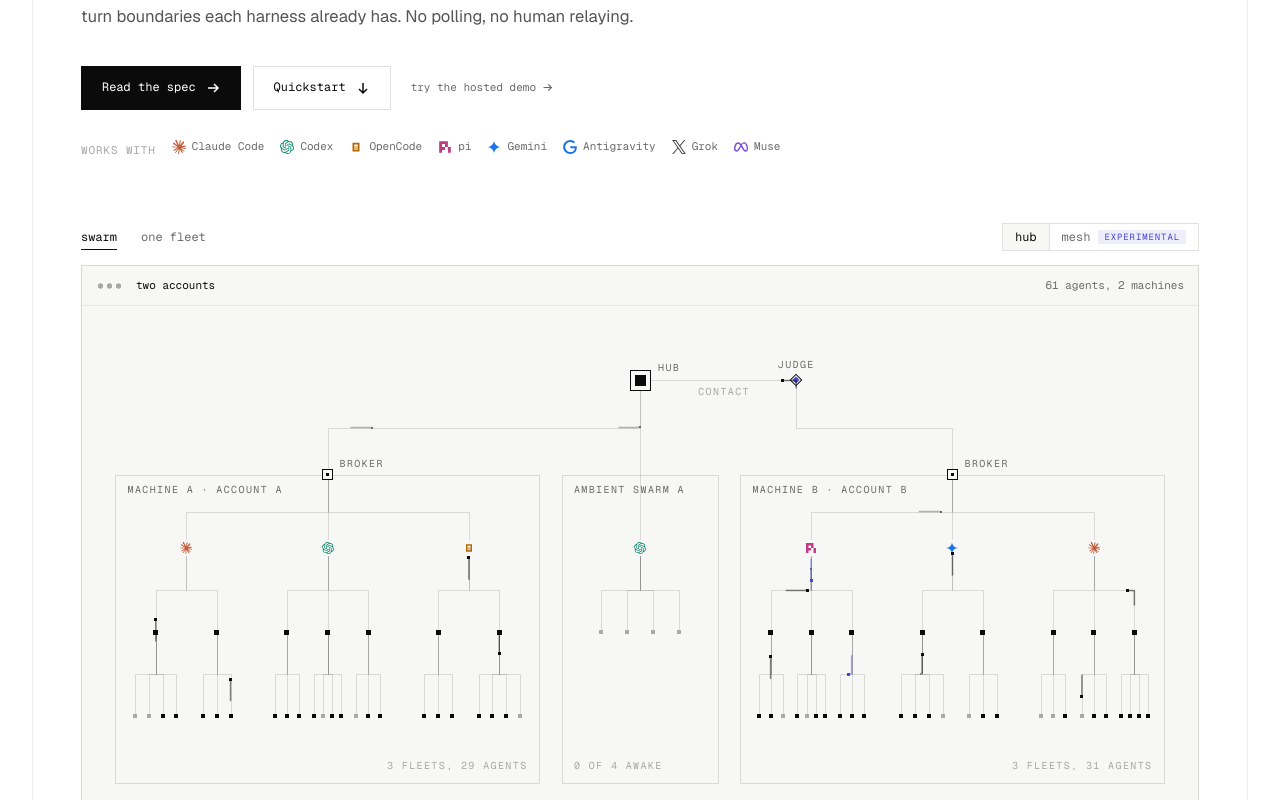
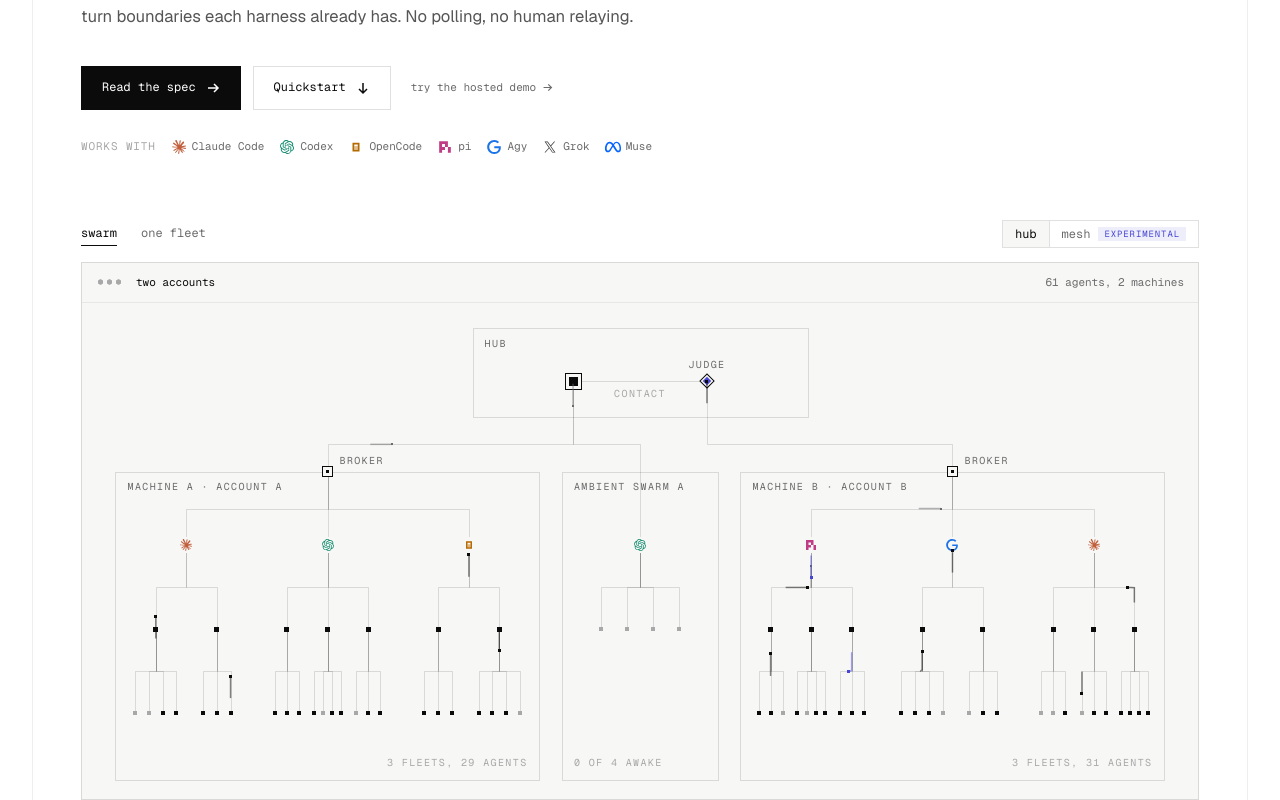
Before and after one commit to scphq/scp, a Next.js app in the folder apps/web/: page / in a window 1280 px wide. Shown: the part 420-1220 px from the top of the page. Built offline with nearby package versions, Linux system fonts and the light colour scheme.

Commit message:
fix(web): hub and mesh judges inside their boxes; works-with row

```diff
--- a/apps/web/app/content.ts
+++ b/apps/web/app/content.ts
@@ -23,9 +23,9 @@ export const HERO_FACTS = [
 
 export const DEMO_CAPTIONS = {
   swarm:
-    "Two machines on two accounts, three fleets each, and ambient swarm a, all trees under one hub. Messages between the accounts cross as contacts through the judge; ambient workers wake on a message and sleep after replying.",
+    "Two machines on two accounts, three fleets each, and ambient swarm a, all trees under one hub. Messages between the accounts cross as contacts through the judge inside the hub; ambient workers wake on a message and sleep after replying.",
   fleet: "An orchestrator spawns three workers in three harnesses, steers one, and waits. Results arrive at turn boundaries.",
-  mesh: "Experimental: four machines of one account and no hub. Each pair of brokers links directly after a mutual signature handshake, and signed machine records spread over the links.",
+  mesh: "Experimental: four machines of one account and no central hub. Each machine is its own hub: brokers link directly after a mutual signature handshake, signed machine records spread over the links, and a message from a peer passes the receiving machine's judge before it reaches the tree.",
 };
 
 export const PROTOCOL = {
--- a/apps/web/app/globals.css
+++ b/apps/web/app/globals.css
@@ -37,7 +37,7 @@
   --h-gemini: #1a73e8;
   --h-agy: #1a73e8;
   --h-grok: #3a3a3a;
-  --h-muse: #7a4bd4;
+  --h-muse: #0866ff;
 }
 
 @media (prefers-color-scheme: dark) {
@@ -60,7 +60,7 @@
     --h-gemini: #7aa9ff;
     --h-agy: #7aa9ff;
     --h-grok: #e6e6e6;
-    --h-muse: #ab8ef6;
+    --h-muse: #3384ff;
   }
 }
 
@@ -328,7 +328,7 @@ h3 {
 .works {
   display: flex;
   flex-wrap: wrap;
-  align-items: baseline;
+  align-items: center;
   gap: 0.5rem 1rem;
   margin-top: 1.75rem;
   font-family: var(--mono);
@@ -345,7 +345,10 @@ h3 {
 .works ul {
   display: flex;
   flex-wrap: wrap;
+  align-items: center;
   gap: 0.5rem 1rem;
+  margin: 0;
+  padding: 0;
   list-style: none;
 }
 
@@ -353,6 +356,7 @@ h3 {
   display: inline-flex;
   align-items: center;
   gap: 0.375rem;
+  line-height: 1;
 }
 
 .h-icon {
--- a/apps/web/app/harnesses.tsx
+++ b/apps/web/app/harnesses.tsx
@@ -8,7 +8,8 @@ export type Harness = (typeof HARNESSES)[number];
 
 type Part = { d: string; alpha?: number; evenodd?: boolean };
 
-export const HARNESS: Record<Harness, { label: string; parts: Part[] }> = {
+/** `scale` evens out visual weight: a mark is drawn that much larger or smaller around its centre. */
+export const HARNESS: Record<Harness, { label: string; parts: Part[]; scale?: number }> = {
   claude: {
     label: "Claude Code",
     parts: [
@@ -42,7 +43,7 @@ export const HARNESS: Record<Harness, { label: string; parts: Part[] }> = {
     ],
   },
   agy: {
-    label: "Antigravity",
+    label: "Agy",
     parts: [
       {
         d: "M12.48 10.92v3.28h7.84c-.24 1.84-.853 3.187-1.787 4.133-1.147 1.147-2.933 2.4-6.053 2.4-4.827 0-8.6-3.893-8.6-8.72s3.773-8.72 8.6-8.72c2.6 0 4.507 1.027 5.907 2.347l2.307-2.307C18.747 1.44 16.133 0 12.48 0 5.867 0 .307 5.387.307 12s5.56 12 12.173 12c3.573 0 6.267-1.173 8.373-3.36 2.16-2.16 2.84-5.213 2.84-7.667 0-.76-.053-1.467-.173-2.053H12.48z",
@@ -51,6 +52,7 @@ export const HARNESS: Record<Harness, { label: string; parts: Part[] }> = {
   },
   grok: {
     label: "Grok",
+    scale: 0.8,
     parts: [
       {
         d: "M14.234 10.162 22.977 0h-2.072l-7.591 8.824L7.251 0H.258l9.168 13.343L.258 24H2.33l8.016-9.318L16.749 24h6.993zm-2.837 3.299-.929-1.329L3.076 1.56h3.182l5.965 8.532.929 1.329 7.754 11.09h-3.182z",
@@ -59,6 +61,7 @@ export const HARNESS: Record<Harness, { label: string; parts: Part[] }> = {
   },
   muse: {
     label: "Muse",
+    scale: 1.15,
     parts: [
       {
         d: "M6.915 4.03c-1.968 0-3.683 1.28-4.871 3.113C.704 9.208 0 11.883 0 14.449c0 .706.07 1.369.21 1.973a6.624 6.624 0 0 0 .265.86 5.297 5.297 0 0 0 .371.761c.696 1.159 1.818 1.927 3.593 1.927 1.497 0 2.633-.671 3.965-2.444.76-1.012 1.144-1.626 2.663-4.32l.756-1.339.186-.325c.061.1.121.196.183.3l2.152 3.595c.724 1.21 1.665 2.556 2.47 3.314 1.046.987 1.992 1.22 3.06 1.22 1.075 0 1.876-.355 2.455-.843a3.743 3.743 0 0 0 .81-.973c.542-.939.861-2.127.861-3.745 0-2.72-.681-5.357-2.084-7.45-1.282-1.912-2.957-2.93-4.716-2.93-1.047 0-2.088.467-3.053 1.308-.652.57-1.257 1.29-1.82 2.05-.69-.875-1.335-1.547-1.958-2.056-1.182-.966-2.315-1.303-3.454-1.303zm10.16 2.053c1.147 0 2.188.758 2.992 1.999 1.132 1.748 1.647 4.195 1.647 6.4 0 1.548-.368 2.9-1.839 2.9-.58 0-1.027-.23-1.664-1.004-.496-.601-1.343-1.878-2.832-4.358l-.617-1.028a44.908 44.908 0 0 0-1.255-1.98c.07-.109.141-.224.211-.327 1.12-1.667 2.118-2.602 3.358-2.602zm-10.201.553c1.265 0 2.058.791 2.675 1.446.307.327.737.871 1.234 1.579l-1.02 1.566c-.757 1.163-1.882 3.017-2.837 4.338-1.191 1.649-1.81 1.817-2.486 1.817-.524 0-1.038-.237-1.383-.794-.263-.426-.464-1.13-.464-2.046 0-2.221.63-4.535 1.66-6.088.454-.687.964-1.226 1.533-1.533a2.264 2.264 0 0 1 1.088-.285z",
@@ -68,8 +71,19 @@ export const HARNESS: Record<Harness, { label: string; parts: Part[] }> = {
 };
 
 export function HarnessIcon({ h, size = 14 }: { h: Harness; size?: number }) {
+  const v = 24 / (HARNESS[h].scale ?? 1);
+  const o = 12 - v / 2;
   return (
-    <svg className={`h-icon h-${h}`} width={size} height={size} viewBox="0 0 24 24" fill="currentColor" aria-hidden="true" focusable="false">
+    <svg
+      className={`h-icon h-${h}`}
+      width={size}
+      height={size}
+      viewBox={`${o} ${o} ${v} ${v}`}
+      overflow="visible"
+      fill="currentColor"
+      aria-hidden="true"
+      focusable="false"
+    >
       {HARNESS[h].parts.map((p) => (
         <path key={p.d} d={p.d} fillOpacity={p.alpha} fillRule={p.evenodd ? "evenodd" : undefined} />
       ))}
@@ -82,8 +96,10 @@ const paths = new Map<string, Path2D>();
 /** Draw a harness mark centred on (x, y), `size` px square, in `color`. */
 export function drawHarness(ctx: CanvasRenderingContext2D, h: Harness, x: number, y: number, size: number, color: string) {
   ctx.save();
-  ctx.translate(Math.round(x - size / 2), Math.round(y - size / 2));
-  ctx.scale(size / 24, size / 24);
+  const k = (size * (HARNESS[h].scale ?? 1)) / 24;
+  ctx.translate(Math.round(x), Math.round(y));
+  ctx.scale(k, k);
+  ctx.translate(-12, -12);
   ctx.fillStyle = color;
   const base = ctx.globalAlpha;
   for (const p of HARNESS[h].parts) {
--- a/apps/web/app/mesh.tsx
+++ b/apps/web/app/mesh.tsx
@@ -1,10 +1,10 @@
 "use client";
 
 import { useEffect, useRef } from "react";
-import { drawHarness, HARNESSES, type Harness } from "./harnesses";
-import { at, elbow, ICON, type Palette, type Pt, type Pulse, palette, pulse, rng } from "./swarm";
+import { drawHarness, type Harness } from "./harnesses";
+import { at, elbow, ICON, judge, type Palette, type Pt, type Pulse, palette, pulse, rng } from "./swarm";
 
-type Kind = "broker" | "root" | "sub" | "worker";
+type Kind = "broker" | "judge" | "root" | "sub" | "worker";
 
 interface N extends Pt {
   kind: Kind;
@@ -37,6 +37,7 @@ interface Scene {
   nodes: N[];
   boxes: Box[];
   brokers: number[];
+  judges: number[];
   wires: Wire[];
   top: number;
 }
@@ -58,6 +59,13 @@ const FLEETS: number[][][] = [
     [4, 3, 3],
     [3, 4],
   ],
+];
+
+const ROOT_HARNESS: Harness[][] = [
+  ["claude", "codex"],
+  ["pi", "agy"],
+  ["grok", "muse"],
+  ["codex", "opencode"],
 ];
 
 /** every pair of machines, with the lane each direct link runs in; only the two middle links cross */
@@ -91,15 +99,24 @@ function build(w: number, h: number): Scene {
     return wide ? { x: u, y: edge, w: size, h: h * 0.52, label } : { x: edge, y: u, w: w * 0.77, h: size, label };
   });
 
+  const judges: number[] = [];
   const brokers = boxes.map((box, m) => {
     const broker = add({ ...(wide ? { x: box.x + box.w / 2, y: box.y } : { x: box.x, y: box.y }), kind: "broker", parent: -1, alive: true, machine: m });
+    const gate = add({
+      ...(wide ? { x: box.x + box.w / 2, y: box.y + box.h * 0.16 } : { x: box.x + 22, y: box.y + box.h * 0.27 }),
+      kind: "judge",
+      parent: broker,
+      alive: true,
+      machine: m,
+    });
+    judges.push(gate);
     const fleets = FLEETS[m];
     const slot = box.w / fleets.length;
-    const top = box.y + box.h * (wide ? 0.3 : 0.4);
-    const step = Math.min(box.h * (wide ? 0.29 : 0.25), 54);
+    const top = box.y + box.h * (wide ? 0.34 : 0.48);
+    const step = Math.min(box.h * (wide ? 0.27 : 0.21), 54);
     fleets.forEach((subs, f) => {
       const fx = box.x + slot * f;
-      const root = add({ x: fx + slot / 2, y: top, kind: "root", parent: broker, alive: true, machine: m, harness: HARNESSES[(m * 3 + f) % HARNESSES.length] });
+      const root = add({ x: fx + slot / 2, y: top, kind: "root", parent: gate, alive: true, machine: m, harness: ROOT_HARNESS[m][f] });
       const subSlot = (slot * 0.86) / subs.length;
       const sx0 = fx + slot * 0.07;
       subs.forEach((n, s) => {
@@ -133,7 +150,14 @@ function build(w: number, h: number): Scene {
     return { a, b, pts: [nodes[brokers[a]], at2(ua, edge), at2(ua, v), at2(ub, v), at2(ub, edge), nodes[brokers[b]]] };
   });
 
-  return { w, h, wide, nodes, boxes, brokers, wires, top: lanes[lanes.length - 1] };
+  return { w, h, wide, nodes, boxes, brokers, judges, wires, top: lanes[lanes.length - 1] };
+}
+
+function link(nodes: N[], i: number): Pt[] {
+  const n = nodes[i];
+  const p = nodes[n.parent];
+  if (n.kind === "judge" && p.x !== n.x) return [p, { x: p.x, y: n.y }, n];
+  return elbow(p, n);
 }
 
 function ancestors(nodes: N[], i: number): number[] {
@@ -144,6 +168,7 @@ function ancestors(nodes: N[], i: number): number[] {
 
 /** the path from one node to another in the same machine's tree */
 function within(nodes: N[], from: number, to: number): Pt[] {
+  const seg = (i: number) => link(nodes, i);
   const up = ancestors(nodes, from);
   const down = ancestors(nodes, to);
   const lca = up.find((n) => down.includes(n));
@@ -155,8 +180,8 @@ function within(nodes: N[], from: number, to: number): Pt[] {
       if (!last || last.x !== p.x || last.y !== p.y) pts.push({ x: p.x, y: p.y });
     }
   };
-  for (let k = 0; up[k] !== lca; k++) push(elbow(nodes[nodes[up[k]].parent], nodes[up[k]]).reverse());
-  for (const n of down.slice(0, down.indexOf(lca)).reverse()) push(elbow(nodes[nodes[n].parent], nodes[n]));
+  for (let k = 0; up[k] !== lca; k++) push(seg(up[k]).reverse());
+  for (const n of down.slice(0, down.indexOf(lca)).reverse()) push(seg(n));
   return pts;
 }
 
@@ -223,8 +248,14 @@ export function Mesh({ status }: { status: React.RefObject<HTMLSpanElement | nul
       const from = pick([...of("worker", true, ma), ...of("root", undefined, ma)]);
       const to = pick(of("root", undefined, mb));
       if (from === undefined || to === undefined) return;
-      const pts = [...within(scene.nodes, from, scene.brokers[ma]), ...wireBetween(ma, mb).slice(1), ...within(scene.nodes, scene.brokers[mb], to).slice(1)];
-      pulses.push(pulse(pts, "fg", 150));
+      const out = within(scene.nodes, from, scene.brokers[ma]);
+      const wire = wireBetween(ma, mb).slice(1);
+      const inbound = within(scene.nodes, scene.brokers[mb], to).slice(1);
+      const p = pulse([...out, ...wire, ...inbound], "fg", 150);
+      p.holdAt = p.cum[out.length + wire.length];
+      p.hold = 0.35 + r() * 0.5;
+      p.gate = scene.judges[mb];
+      pulses.push(p);
     };
 
     const spawnRecords = () => {
@@ -264,6 +295,7 @@ export function Mesh({ status }: { status: React.RefObject<HTMLSpanElement | nul
       for (const p of pulses) {
         p.d = p.cum[p.cum.length - 1] * (0.35 + r() * 0.4);
         p.done = undefined;
+        p.holdAt = undefined;
       }
     };
 
@@ -285,7 +317,15 @@ export function Mesh({ status }: { status: React.RefObject<HTMLSpanElement | nul
         n.a += ((n.alive ? 1 : 0) - n.a) * Math.min(1, dt * 3);
         n.ring = Math.max(0, n.ring - dt * 1.3);
       }
-      for (const p of pulses) p.d += p.speed * dt;
+      for (const p of pulses) {
+        if (p.holdAt !== undefined && p.d >= p.holdAt && (p.hold ?? 0) > 0) {
+          p.d = p.holdAt;
+          p.hold! -= dt;
+          if (p.gate !== undefined) scene.nodes[p.gate].ring = 1;
+          continue;
+        }
+        p.d += p.speed * dt;
+      }
       pulses = pulses.filter((p) => {
         if (p.d < p.cum[p.cum.length - 1]) return true;
         p.done?.();
@@ -294,7 +334,7 @@ export function Mesh({ status }: { status: React.RefObject<HTMLSpanElement | nul
       timers.count -= dt;
       if (timers.count <= 0 && status.current) {
         timers.count = 1;
-        const agents = scene.nodes.filter((n) => n.kind !== "broker" && n.alive).length;
+        const agents = scene.nodes.filter((n) => n.kind !== "broker" && n.kind !== "judge" && n.alive).length;
         status.current.textContent = `${agents} agents, ${scene.boxes.length} machines`;
       }
     };
@@ -324,24 +364,27 @@ export function Mesh({ status }: { status: React.RefObject<HTMLSpanElement | nul
       ctx.strokeStyle = pal.line;
       ctx.lineWidth = 1;
       ctx.beginPath();
-      nodes.forEach((n) => {
-        if (n.parent >= 0) line(elbow(nodes[n.parent], n));
+      nodes.forEach((n, i) => {
+        if (n.parent >= 0) line(link(nodes, i));
       });
       for (const wire of scene.wires) line(wire.pts.slice(1, -1));
       ctx.stroke();
 
-      if (scene.wide) label("no hub, brokers peer directly", w / 2, scene.top - 14, "center");
+      if (scene.wide) label("no central hub, every machine is its own", w / 2, scene.top - 14, "center");
 
       boxes.forEach((box, m) => {
         ctx.strokeStyle = pal.line;
         ctx.strokeRect(crisp(box.x), crisp(box.y), Math.round(box.w), Math.round(box.h));
         label(box.label, box.x + 12, box.y + 16);
-        const alive = nodes.filter((n) => n.machine === m && n.alive && n.kind !== "broker").length;
-        label(`${FLEETS[m].length} fleets, ${alive} agents`, box.x + box.w - 12, scene.wide ? box.y + box.h - 16 : box.y + 16, "right", pal.faint);
+        label("own hub", box.x + box.w - 12, box.y + 16, "right");
+        const alive = nodes.filter((n) => n.machine === m && n.alive && n.kind !== "broker" && n.kind !== "judge").length;
+        const text = `${FLEETS[m].length} fleets, ${alive} agents`;
+        if (scene.wide) label(text, box.x + box.w - 12, box.y + box.h - 16, "right", pal.faint);
+        else label(text, box.x + box.w - 12, nodes[scene.judges[m]].y, "right", pal.faint);
       });
 
       for (const n of nodes) {
-        if (n.kind === "broker") continue;
+        if (n.kind === "broker" || n.kind === "judge") continue;
         const s = n.kind === "root" ? 7 : n.kind === "sub" ? 5 : 4;
         if (n.harness) {
           ctx.fillStyle = pal.bg;
@@ -378,6 +421,12 @@ export function Mesh({ status }: { status: React.RefObject<HTMLSpanElement | nul
           ctx.globalAlpha = 1;
         }
         label("broker", n.x + 12, n.y - 10);
+      }
+
+      for (const i of scene.judges) {
+        const n = nodes[i];
+        judge(ctx, n, pal);
+        label("judge", n.x + 12, n.y);
       }
 
       for (const p of pulses) {
--- a/apps/web/app/page.tsx
+++ b/apps/web/app/page.tsx
@@ -64,7 +64,7 @@ export default function Home() {
               <div className="works rise" style={{ "--i": 3 } as CSSProperties}>
                 <span className="works-k">works with</span>
                 <ul>
-                  {HARNESSES.map((h) => (
+                  {HARNESSES.filter((h) => h !== "gemini").map((h) => (
                     <li key={h}>
                       <HarnessIcon h={h} />
                       {HARNESS[h].label}
--- a/apps/web/app/showcase.tsx
+++ b/apps/web/app/showcase.tsx
@@ -19,8 +19,8 @@ type View = (typeof VIEWS)[number]["id"];
 type Mode = (typeof MODES)[number]["id"];
 
 const FIGURES: Record<Mode, string> = {
-  hub: "Trees under one hub: machine a on account a, machine b on account b with three fleets each, and ambient swarm a; messages between the accounts pass the judge",
-  mesh: "Four machines of one account whose brokers link directly to each other, with no hub",
+  hub: "Trees under one hub: machine a on account a, machine b on account b with three fleets each, and ambient swarm a; messages between the accounts pass the judge inside the hub",
+  mesh: "Four machines of one account, each its own hub with a judge inside, whose brokers link directly to each other with no central hub",
 };
 
 export function Showcase({ captions }: { captions: Record<View | "mesh", string> }) {
--- a/apps/web/app/swarm.tsx
+++ b/apps/web/app/swarm.tsx
@@ -34,6 +34,7 @@ export interface Pulse {
   color: "fg" | "acc" | "dim";
   holdAt?: number;
   hold?: number;
+  gate?: number;
   done?: () => void;
 }
 
@@ -44,6 +45,7 @@ interface Scene {
   rail: number;
   nodes: N[];
   boxes: Box[];
+  hubBox: Box;
   hub: number;
   gate: number;
 }
@@ -73,7 +75,7 @@ const FLEETS: number[][][] = [
 
 const ROOT_HARNESS: Harness[][] = [
   ["claude", "codex", "opencode"],
-  ["pi", "gemini", "claude"],
+  ["pi", "agy", "claude"],
 ];
 
 const AMBIENT = 2;
@@ -88,8 +90,14 @@ function build(w: number, h: number, labelW: number): Scene {
   const add = (n: Omit<N, "a" | "ring">) => nodes.push({ ...n, a: n.alive ? 1 : 0, ring: 0 }) - 1;
   const rail = w * 0.025;
 
-  const hubPt = wide ? { x: w * 0.5, y: h * 0.15 } : { x: w * 0.5, y: h * 0.06 };
-  const hub = add({ ...hubPt, kind: "hub", parent: -1, alive: true, machine: -1 });
+  const hw = Math.max(w * 0.3, 280);
+  const hubBox: Box = wide
+    ? { x: (w - hw) / 2, y: h * 0.05, w: hw, h: h * 0.18, label: "hub" }
+    : { x: w * 0.07, y: h * 0.015, w: w * 0.86, h: h * 0.105, label: "hub" };
+  const hubY = hubBox.y + hubBox.h * (wide ? 0.6 : 0.66);
+  const hub = add({ x: wide ? w * 0.5 - hw * 0.2 : hubBox.x + hubBox.w * 0.3, y: hubY, kind: "hub", parent: -1, alive: true, machine: -1 });
+  const gatePt = { x: wide ? w * 0.5 + hw * 0.2 : hubBox.x + hubBox.w * 0.72, y: hubY };
+  const gate = add({ ...gatePt, kind: "gate", parent: hub, alive: true, machine: -1 });
 
   let boxes: Box[];
   if (wide) {
@@ -108,14 +116,11 @@ function build(w: number, h: number, labelW: number): Scene {
     const x = w * 0.07;
     const bw = w * 0.86;
     boxes = [
-      { x, y: h * 0.13, w: bw, h: h * 0.3, label: "machine a · account a" },
+      { x, y: h * 0.16, w: bw, h: h * 0.28, label: "machine a · account a" },
       { x, y: h * 0.67, w: bw, h: h * 0.3, label: "machine b · account b" },
-      { x, y: h * 0.48, w: bw, h: h * 0.14, label: AMBIENT_LABEL },
+      { x, y: h * 0.49, w: bw, h: h * 0.13, label: AMBIENT_LABEL },
     ];
   }
-
-  const gatePt = wide ? { x: hubPt.x + (boxes[1].x + boxes[1].w / 2 - hubPt.x) * 0.5, y: hubPt.y } : { x: w - rail, y: hubPt.y };
-  const gate = add({ ...gatePt, kind: "gate", parent: hub, alive: true, machine: -1 });
 
   boxes.slice(0, 2).forEach((box, m) => {
     const corner = wide ? { x: box.x + box.w / 2, y: box.y } : { x: m === 0 ? box.x : box.x + box.w, y: box.y };
@@ -150,7 +155,7 @@ function build(w: number, h: number, labelW: number): Scene {
     add({ x: ab.x + ab.w / 2 + (k - (AMBIENT_WORKERS - 1) / 2) * spacing, y: atop + astep, kind: "worker", parent: root, alive: false, machine: AMBIENT });
   }
 
-  return { w, h, wide, rail, nodes, boxes, hub, gate };
+  return { w, h, wide, rail, nodes, boxes, hubBox, hub, gate };
 }
 
 export function elbow(a: Pt, b: Pt): Pt[] {
@@ -162,8 +167,13 @@ export function elbow(a: Pt, b: Pt): Pt[] {
 function link(scene: Scene, i: number): Pt[] {
   const n = scene.nodes[i];
   const p = scene.nodes[n.parent];
-  if (!scene.wide && p.kind === "gate") return [p, { x: p.x, y: n.y }, n];
+  const edge = scene.w - scene.rail;
+  if (!scene.wide && p.kind === "gate") return [p, { x: edge, y: p.y }, { x: edge, y: n.y }, n];
   if (!scene.wide && p.kind === "hub" && n.kind !== "gate") return [p, { x: scene.rail, y: p.y }, { x: scene.rail, y: n.y }, n];
+  if (scene.wide && (p.kind === "hub" || p.kind === "gate") && n.kind !== "gate") {
+    const bus = (scene.hubBox.y + scene.hubBox.h + scene.boxes[0].y) / 2;
+    return [p, { x: p.x, y: bus }, { x: n.x, y: bus }, n];
+  }
   return elbow(p, n);
 }
 
@@ -219,6 +229,23 @@ export interface Palette {
   bg: string;
   mono: string;
   h: Record<Harness, string>;
+}
+
+export function judge(ctx: CanvasRenderingContext2D, n: Pt & { ring: number }, pal: Palette) {
+  ctx.save();
+  ctx.translate(Math.round(n.x), Math.round(n.y));
+  ctx.rotate(Math.PI / 4);
+  ctx.fillStyle = pal.bg;
+  ctx.fillRect(-5.5, -5.5, 11, 11);
+  ctx.strokeStyle = pal.fg;
+  ctx.strokeRect(-5, -5, 10, 10);
+  if (n.ring > 0) {
+    ctx.globalAlpha = Math.min(1, n.ring * 1.5);
+    ctx.fillStyle = pal.acc;
+    ctx.fillRect(-3, -3, 6, 6);
+    ctx.globalAlpha = 1;
+  }
+  ctx.restore();
 }
 
 export function palette(el: HTMLElement): Palette {
@@ -291,6 +318,7 @@ export function Swarm({ status }: { status: React.RefObject<HTMLSpanElement | nu
       if (k > 0) {
         p.holdAt = p.cum[k];
         p.hold = 0.5 + r() * 0.7;
+        p.gate = scene.gate;
       }
       pulses.push(p);
     };
@@ -387,7 +415,7 @@ export function Swarm({ status }: { status: React.RefObject<HTMLSpanElement | nu
         if (p.holdAt !== undefined && p.d >= p.holdAt && (p.hold ?? 0) > 0) {
           p.d = p.holdAt;
           p.hold! -= dt;
-          scene.nodes[scene.gate].ring = 1;
+          if (p.gate !== undefined) scene.nodes[p.gate].ring = 1;
           continue;
         }
         p.d += p.speed * dt;
@@ -431,6 +459,10 @@ export function Swarm({ status }: { status: React.RefObject<HTMLSpanElement | nu
         for (const p of pts.slice(1)) ctx.lineTo(crisp(p.x), crisp(p.y));
       });
       ctx.stroke();
+
+      ctx.strokeStyle = pal.line;
+      ctx.strokeRect(crisp(scene.hubBox.x), crisp(scene.hubBox.y), Math.round(scene.hubBox.w), Math.round(scene.hubBox.h));
+      label(scene.hubBox.label, scene.hubBox.x + 12, scene.hubBox.y + 16);
 
       boxes.forEach((box, m) => {
         ctx.strokeStyle = pal.line;
@@ -482,34 +514,16 @@ export function Swarm({ status }: { status: React.RefObject<HTMLSpanElement | nu
 
       const hub = nodes[scene.hub];
       ctx.fillStyle = pal.bg;
-      square(hub.x, hub.y, 21);
+      square(hub.x, hub.y, 17);
       ctx.strokeStyle = pal.fg;
-      hollow(hub.x, hub.y, 21);
+      hollow(hub.x, hub.y, 17);
       ctx.fillStyle = pal.fg;
-      square(hub.x, hub.y, 11);
-      label("hub", hub.x + 18, hub.y - 12);
+      square(hub.x, hub.y, 9);
 
       const gate = nodes[scene.gate];
-      ctx.save();
-      ctx.translate(Math.round(gate.x), Math.round(gate.y));
-      ctx.rotate(Math.PI / 4);
-      ctx.fillStyle = pal.bg;
-      ctx.fillRect(-4.5, -4.5, 9, 9);
-      ctx.strokeStyle = pal.fg;
-      ctx.strokeRect(-4, -4, 8, 8);
-      if (gate.ring > 0) {
-        ctx.globalAlpha = Math.min(1, gate.ring * 1.5);
-        ctx.fillStyle = pal.acc;
-        ctx.fillRect(-2.5, -2.5, 5, 5);
-        ctx.globalAlpha = 1;
-      }
-      ctx.restore();
-      if (wide) {
-        label("judge", gate.x, gate.y - 15, "center");
-        label("contact", (hub.x + gate.x) / 2 + 6, hub.y + 12, "center", pal.faint);
-      } else {
-        label("judge", gate.x - 12, gate.y - 12, "right");
-      }
+      judge(ctx, gate, pal);
+      label("judge", gate.x, gate.y - 16, "center");
+      if (wide) label("contact", (hub.x + gate.x) / 2, hub.y + 13, "center", pal.faint);
 
       for (const p of pulses) {
         const head = at(p, p.d);
```
